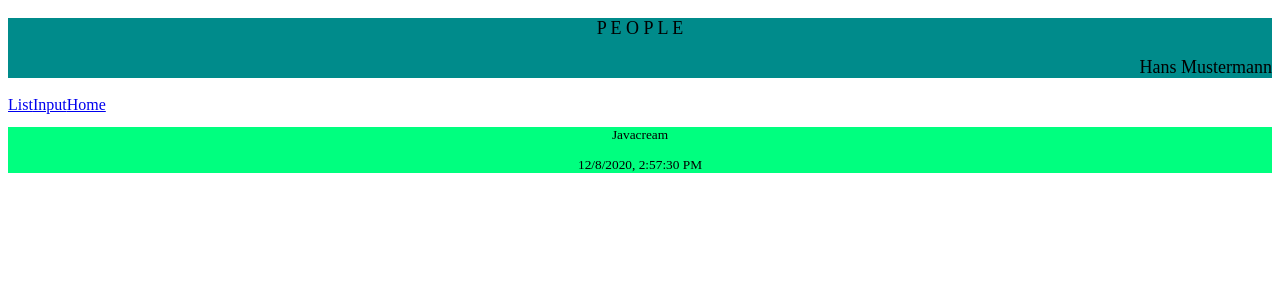
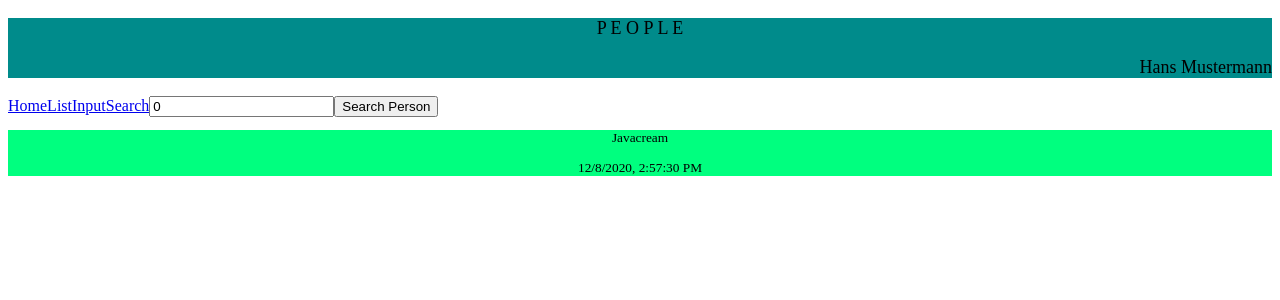
Before and after one commit to Javacream/org.javacream.training.react, a React (Create React App) app in the folder training/: page /personSearch in a window 1280 px wide. Shown: the top 300 px of the page. Built offline with nearby package versions, Linux system fonts and the light colour scheme.

Commit message:
implement PersonSearch and start implementing deleting

```diff
--- a/training/src/people/components/Content.tsx
+++ b/training/src/people/components/Content.tsx
@@ -1,6 +1,7 @@
 import React, { useState } from 'react'
 import PeopleList from './PeopleList'
 import PersonInput from './PersonInput'
+import PersonSearch from './PersonSearch'
 import {peopleModel} from '../model/peopleData'
 import { BrowserRouter, Link, Route, Switch } from 'react-router-dom'
 
@@ -17,12 +18,14 @@ export default function Content() {
     return (
         <div>
             <BrowserRouter>
+            <Link to='/'>Home</Link>
             <Link to='/peopleList'>List</Link>
             <Link to='/personInput'>Input</Link>
-            <Link to='/'>Home</Link>
+            <Link to='/personSearch'>Search</Link>
             <Switch>
                 <Route path='/peopleList' render={(props) => <PeopleList {...props} people={peopleState.people}></PeopleList>}></Route>
                 <Route path='/personInput' render={(props) => <PersonInput {...props} update={handlePersonCreation}></PersonInput>}></Route>
+                <Route path='/personSearch' render={(props) => <PersonSearch {...props} ></PersonSearch>}></Route>
             </Switch>
             </BrowserRouter>
         </div>
--- a/training/src/people/components/PeopleList.tsx
+++ b/training/src/people/components/PeopleList.tsx
@@ -6,7 +6,7 @@ type PeopleListProps = {
 }
 export default function PeopleList(props:PeopleListProps){
     const allPeople:Array<Person> = props.people
-    const allPeopleHtml:Array<JSX.Element> = allPeople.map((person) => <li key={person.id}><PersonComponent person={person}></PersonComponent></li>)
+    const allPeopleHtml:Array<JSX.Element> = allPeople.map((person) => <li key={person.id}><PersonComponent person={person} detail={true}></PersonComponent></li>)
     return (
         <>
         <h3>PEOPLE LIST</h3>
--- a/training/src/people/components/Person.tsx
+++ b/training/src/people/components/Person.tsx
@@ -1,5 +1,6 @@
 import React from 'react'
 import { Person } from '../model/people'
+import { peopleModel } from '../model/peopleData'
 
 type PersonComponentProp = {
     person: Person,
@@ -7,15 +8,22 @@ type PersonComponentProp = {
     cssStyle?: string
 }
 export default function PersonComponent(props:PersonComponentProp) {
+    const handleDelete = (id:number) => {
+        console.log(`deleting person ${id}`)
+        peopleModel.deleteById(id) //wird so nicht funktionieren, die PeopleList wird nicht aktualisiert!
+    }
     let personString:string
     const person = props.person
     if (props.detail){
         personString = `id: ${person.id}, lastname: ${person.lastname}, firstname: ${person.firstname}, gender: ${person.gender}, height: ${person.height}`
-    }
+        return (
+            <><p className={props.cssStyle}>{personString}<button onClick={() => handleDelete(person.id)}>del</button></p></>
+        )
+        }
     else{
         personString = `${person.firstname} ${person.lastname}`
-    }
-    return (
-        <p className={props.cssStyle}>{personString}</p>
-    )
+        return (
+            <p className={props.cssStyle}>{personString}</p>
+        )
+        }
 }
--- /dev/null
+++ b/training/src/people/components/PersonSearch.tsx
@@ -0,0 +1,49 @@
+import React, { ChangeEvent } from 'react'
+import { Person } from '../model/people'
+
+import { peopleModel } from '../model/peopleData'
+import PersonComponent from './Person'
+type stateType = {
+    fields: {
+      id: number
+    },
+    result?:Person
+
+  }
+
+export default class PersonSearchFormComponent extends React.PureComponent<{}, stateType>{
+
+    state:stateType = {
+      fields: {
+        id: 0
+      }
+    }
+
+    handleFormSubmit = (event:any) => {
+      event.preventDefault();
+      const searchResult = peopleModel.findById(Number(this.state.fields.id))
+      this.setState({result: searchResult})
+
+
+    }
+    handleChange = (event:ChangeEvent<HTMLInputElement>) => {
+      let target = event.target
+      let result:any = this.state.fields
+      result[target.name] = target.value
+      this.setState(result)
+    }
+    render(){
+      let searchResultHtml = (<></>)
+      if (this.state.result){
+        searchResultHtml = <PersonComponent detail={false} person={this.state.result} />
+      }
+      return (
+        <>
+        <input placeholder="Id" name="id" value={this.state.fields.id} onChange={this.handleChange}></input>
+        <button  onClick={this.handleFormSubmit}>Search Person</button>
+        {searchResultHtml}
+        </>
+      )
+    }
+
+  }
```
Also changed, not shown: 1 other file (tests, documents, lock files or other folders).
